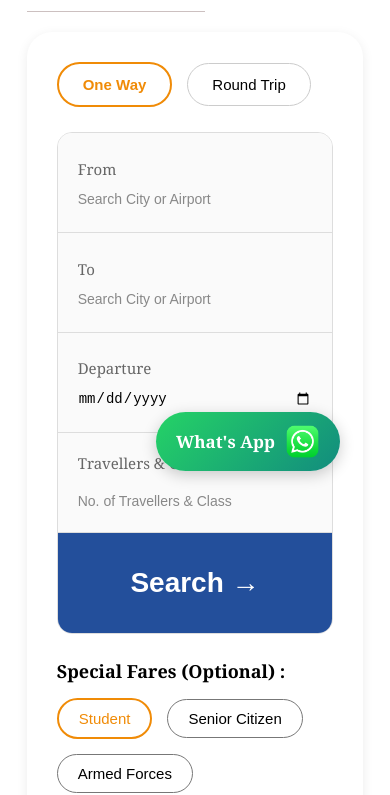
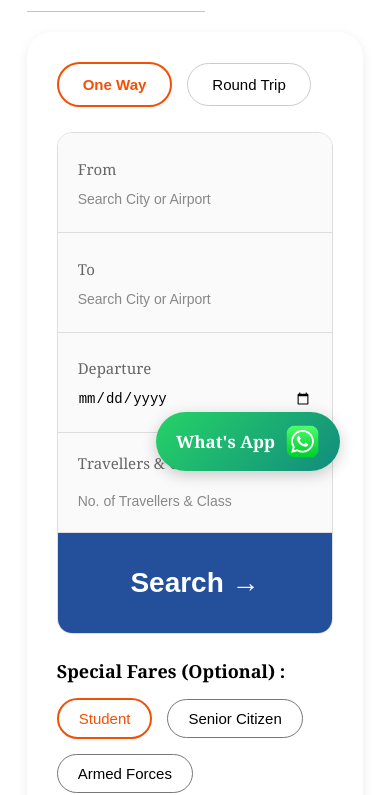
Before and after one commit to RajeevMishra2001/Flights-Ticket, an Angular app in the folder Frontend/: page / in a window 390 px wide. Shown: the part 303-1098 px from the top of the page. Built offline with nearby package versions, Linux system fonts and the light colour scheme.

Commit message:
new change

```diff
--- a/Frontend/src/app/features/home/home.css
+++ b/Frontend/src/app/features/home/home.css
@@ -149,8 +149,8 @@ body{
 
 /* ACTIVE BUTTON */
 .active-btn {
-  border: 2px solid #f08b07;
-  color: #f08b07;
+  border: 2px solid #f05107;
+  color: #f05107;
   background: white;
   font-weight: 600;
 }
@@ -554,8 +554,8 @@ select{
 }
 
 .special-fares button.active-fare {
-    border: 2px solid #f08b07;
-    color: #f08b07;
+    border: 2px solid #f05107;
+    color: #f05107;
     background: white;
 }
 
@@ -615,8 +615,8 @@ select{
 
 /* ACTIVE BUTTON */
 .active-btn {
-  border: 2px solid #f08b07;
-  color: #f08b07;
+  border: 2px solid #f05107;
+  color: #f05107;
   background: white;
   font-weight: 600;
 }
```
